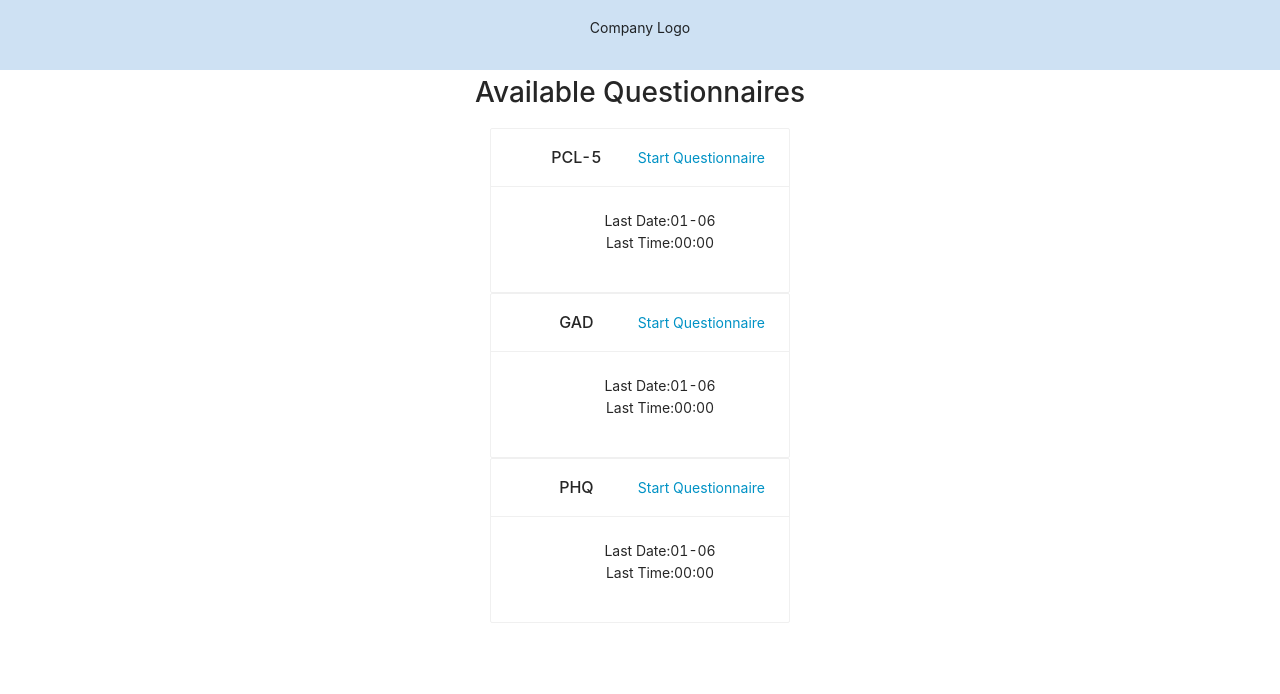
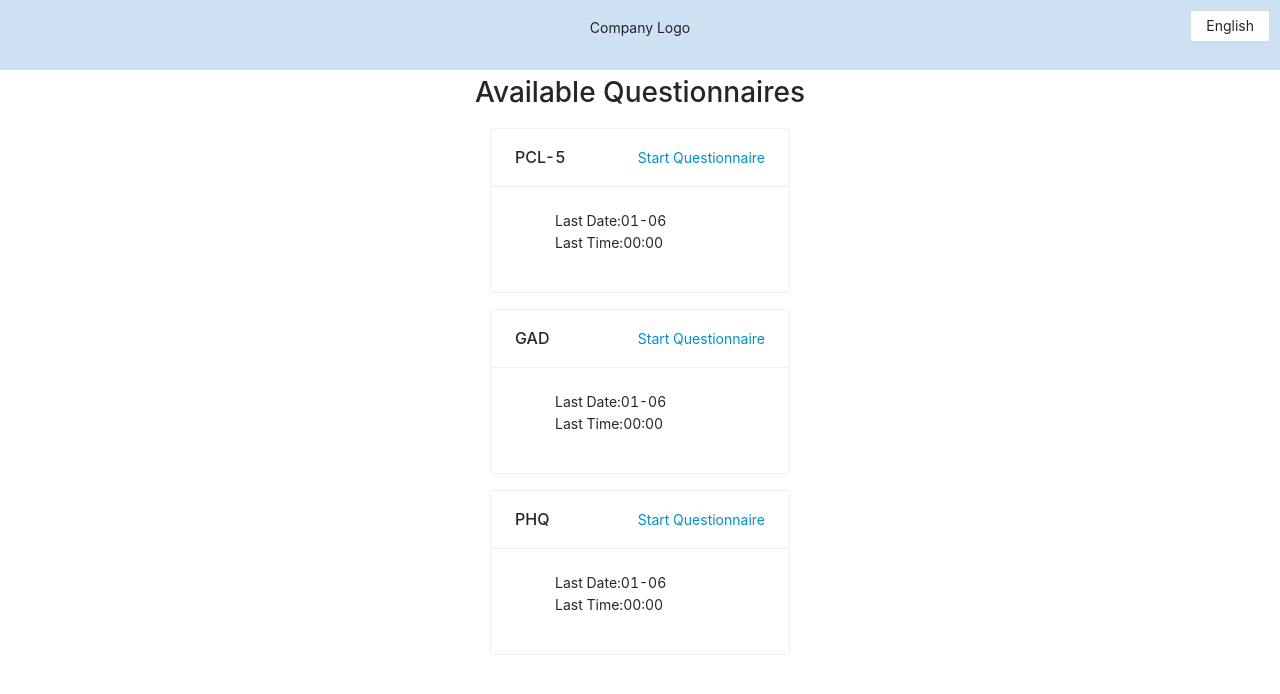
Before and after one commit to webahead14/clinic-client, a React (Create React App) app: page /home in a window 1280 px wide. Shown: the top 694 px of the page. Built offline with nearby package versions, Linux system fonts and the light colour scheme; no server answers.

Commit message:
adds translations infrastructure to the app

```diff
--- a/package.json
+++ b/package.json
@@ -12,6 +12,7 @@
     "craco-less": "^2.0.0",
     "react": "^17.0.2",
     "react-dom": "^17.0.2",
+    "react-intl": "^5.24.2",
     "react-router-dom": "^6.2.1",
     "react-scripts": "5.0.0",
     "react-wavify": "^1.5.4",
--- a/src/App.css
+++ b/src/App.css
@@ -1,38 +1,5 @@
-.App {
-  text-align: center;
+.changeLanguage {
+  position: absolute !important;
+  top: 10px;
+  right: 10px;
 }
-
-.App-logo {
-  height: 40vmin;
-  pointer-events: none;
-}
-
-@media (prefers-reduced-motion: no-preference) {
-  .App-logo {
-    animation: App-logo-spin infinite 20s linear;
-  }
-}
-
-.App-header {
-  background-color: #282c34;
-  min-height: 100vh;
-  display: flex;
-  flex-direction: column;
-  align-items: center;
-  justify-content: center;
-  font-size: calc(10px + 2vmin);
-  color: white;
-}
-
-.App-link {
-  color: #61dafb;
-}
-
-@keyframes App-logo-spin {
-  from {
-    transform: rotate(0deg);
-  }
-  to {
-    transform: rotate(360deg);
-  }
-}
--- a/src/App.jsx
+++ b/src/App.jsx
@@ -1,44 +1,64 @@
 import './App.css'
-import { useEffect } from 'react'
-import { Routes, Route, useLocation } from 'react-router-dom'
-import axios from 'axios'
+import { useState, useEffect } from 'react'
+import { Routes, Route } from 'react-router-dom'
+import translations from './translations'
+import { IntlProvider } from 'react-intl'
+import { Menu, Dropdown, Button, Typography, Space } from 'antd'
 
 import Login from './pages/Login'
 import Welcome from './pages/Welcome'
 import Survey from './pages/Survey'
 import Home from './pages/Home'
 import Completed from './pages/Completed'
+
+const { Text } = Typography
+
+const languagesAbbr = {
+  en: 'English',
+  he: 'עברית',
+  ar: 'العربية'
+}
+
 function App() {
-  const location = useLocation()
+  const [language, setLanguage] = useState(localStorage.getItem('lang') || 'en')
 
-  // Just an axios example
-  // useEffect(() => {
-  //   axios.get(url)
-  //     .then((res) => {
-  //       res.data <- no need to JSON.parse the response
-  //     })
-  //     .catch()
+  const menu = (
+    <Menu>
+      <Menu.Item key="1" onClick={() => setLanguage('en')}>
+        <Text>
+          English
+        </Text>
+      </Menu.Item>
+      <Menu.Item key="2" onClick={() => setLanguage('he')}>
+        <Text>עברית</Text>
+      </Menu.Item>
+      <Menu.Item key="3" onClick={() => setLanguage('ar')}>
+        <Text>العربية</Text>
+      </Menu.Item>
+    </Menu>
+  );
 
-  //   axios.post(url, { body: {} }) <- no need to JSON.stringify the body
-  //     .then((res) => {
-  //       res.data
-  //     })
-  //     .catch()
-  // }, [])
+  useEffect(() => {
+    localStorage.setItem('lang', language)
+  }, [language])
 
-  if (location.pathname === '/login') {
-    return <Login />
-  }
 
   return (
-    <div className="App">
-      <Routes>
-        <Route path="/" element={<Welcome />} />
-        <Route path="/survey" element={<Survey />} />
-        <Route path="/home" element={<Home />} />
-        <Route path="/completed" element={<Completed />} />
-      </Routes>
-    </div>
+    <IntlProvider locale={language} messages={translations[language]}>
+      {/* only show this dropdown for login and home page */}
+      <Dropdown overlay={menu} placement="bottomCenter" className='changeLanguage'>
+        <Button>{languagesAbbr[language]}</Button>
+      </Dropdown>
+      <div>
+        <Routes>
+          <Route exact path="/" element={<Welcome />} />
+          <Route path="/survey" element={<Survey />} />
+          <Route path="/home" element={<Home />} />
+          <Route path="/login" element={<Login />} />
+          <Route path="/completed" element={<Completed />} />
+        </Routes>
+      </div>
+    </IntlProvider>
   )
 }
 
--- a/src/pages/Home/index.jsx
+++ b/src/pages/Home/index.jsx
@@ -1,6 +1,8 @@
 import React, { useState } from 'react'
 import Availables from './Availables'
 import style from './style.module.css'
+import { Space } from 'antd'
+
 
 export default function AvailableSurveys() {
   const [available, setAvailable] = useState([
@@ -31,10 +33,12 @@ export default function AvailableSurveys() {
       </div>
       <h1 className={style.title}>Available Questionnaires</h1>
       <div className={style.quest}>
-        <div>{available.map((obj, i) => (
-          <Availables key={i} data={obj} />
-        ))}</div>
+        <Space direction='vertical' size="middle">
+          {available.map((obj, i) => (
+            <Availables key={i} data={obj} />
+          ))}
+        </Space >
       </div>
-    </div>
+    </div >
   )
 }
--- a/src/pages/Login/index.jsx
+++ b/src/pages/Login/index.jsx
@@ -1,6 +1,7 @@
 import style from './style.module.css'
 import React, { useState } from 'react'
 import { useNavigate } from 'react-router'
+import { FormattedMessage } from 'react-intl'
 
 // React Wavify
 import Wave from 'react-wavify'
@@ -40,11 +41,13 @@ function Login(props) {
         setError('Please Try Again')
       })
   }
+
   const [log, setLog] = useState(true)
+
   return (
     // titlehan
     <div className={style.background}>
-      <h1 className={style.title}>Login</h1>
+      <h1 className={style.title}><FormattedMessage id="loginTitle" /></h1>
       <div className={style.inputs}>
         {/* Id input */}
         {log ? (
--- /dev/null
+++ b/src/translations/ar/index.js
@@ -0,0 +1,5 @@
+const ar = {
+    loginTitle: 'تسجيل الدخول'
+}
+
+export default ar
--- /dev/null
+++ b/src/translations/en/index.js
@@ -0,0 +1,5 @@
+const en = {
+    loginTitle: 'Login'
+}
+
+export default en
--- /dev/null
+++ b/src/translations/he/index.js
@@ -0,0 +1,5 @@
+const he = {
+    loginTitle: 'כניסה'
+}
+
+export default he
--- /dev/null
+++ b/src/translations/index.js
@@ -0,0 +1,9 @@
+import en from './en'
+import ar from './ar'
+import he from './he'
+
+const languages = {
+    en, he, ar
+}
+
+export default languages
```
Also changed, not shown: 1 other file (tests, documents, lock files or other folders).
